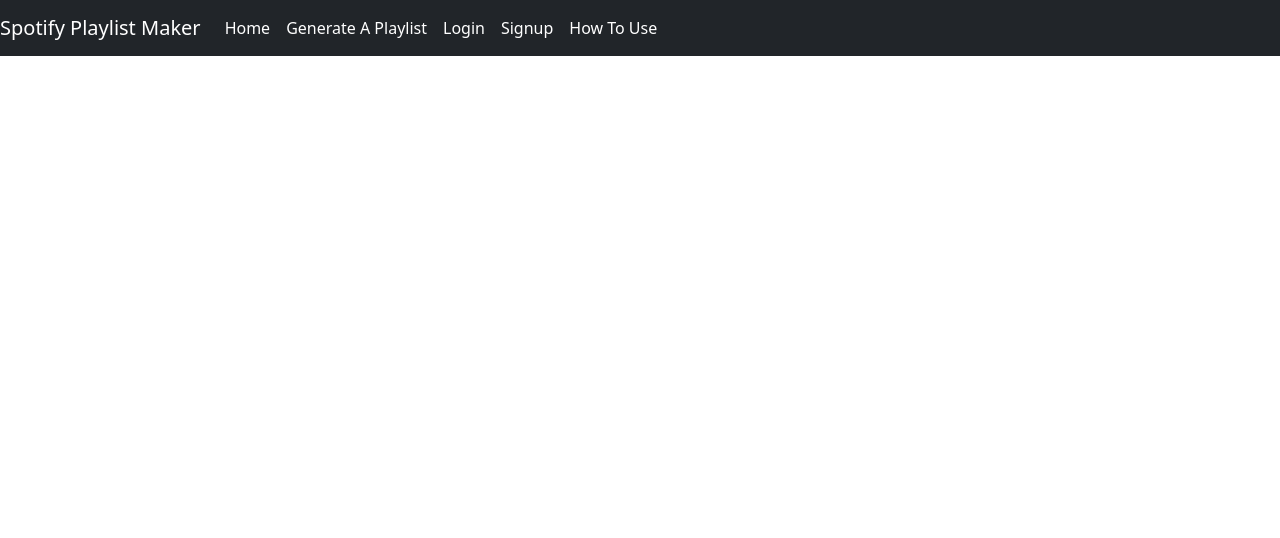
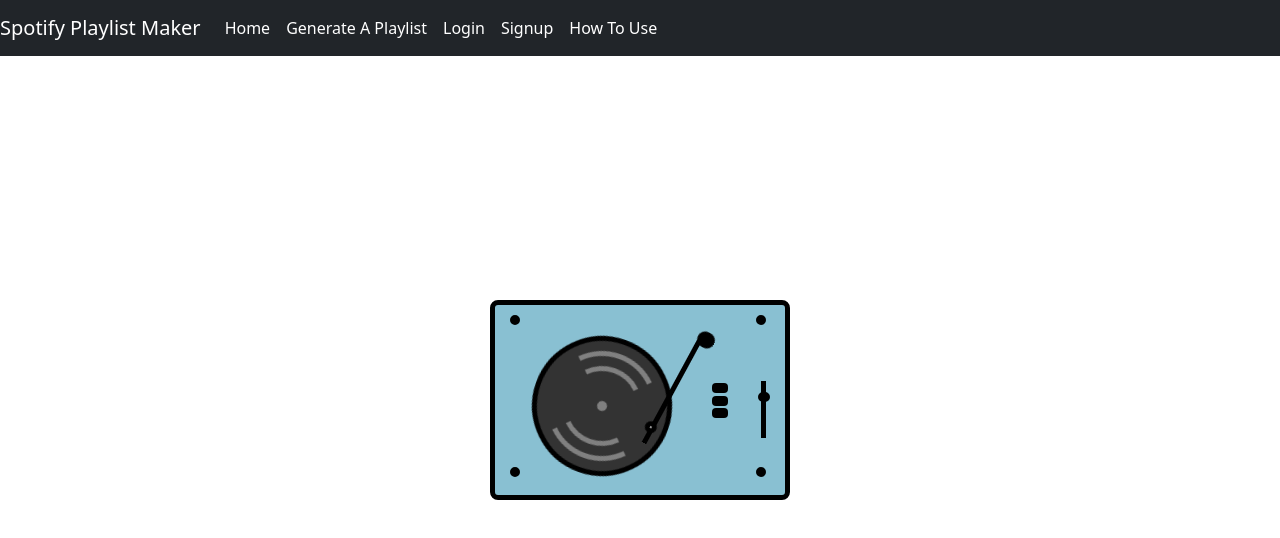
Before and after one commit to MichaelAngamarca/418Project, a React (Create React App) app: page / in a window 1280 px wide. Shown: the top 538 px of the page. Built offline with nearby package versions, Linux system fonts and the light colour scheme.

Commit message:
Added New Spotify AUth

```diff
--- a/src/GeneratePlaylist/GeneratePlaylist.js
+++ b/src/GeneratePlaylist/GeneratePlaylist.js
@@ -1,11 +1,49 @@
-import React from 'react'
+import React from "react";
+import { useEffect } from "react";
+const CLIENT_ID = "7e8604cda2934a38874eeb19205ec10e";
+const SPOTIFY_AUTHORIZE_ENDPOINT = "http://accounts.spotify.com/authorize";
+const REDIRECT_URI = "http://localhost:3000/generateplaylist";
+const SCOPES = [
+  "playlist-modify-public",
+  "playlist-modify-private",
+  "playlist-read-private",
+  "playlist-read-collaborative",
+];
+const SPACE_DELIMITER = "%20";
+const SCOPES_URL_PARAM = SCOPES.join(SPACE_DELIMITER);
 
+const getReturnedParamsFromSpotifyAuth = (hash) => {
+  const stringAfterHash = hash.substring(1);
+  const paramsInUrl = stringAfterHash.split("&");
+  const paramsSplitUp = paramsInUrl.reduce((accumulator, currentValue) => {
+    const [key, value] = currentValue.split("=");
+    accumulator[key] = value;
+    return accumulator;
+  }, {});
+  return paramsSplitUp; // Add this line to return the result
+};
 const GeneratePlaylist = () => {
+  useEffect(() => {
+    if (window.location.hash) {
+      const { access_token, expires_in, token_type } =
+        getReturnedParamsFromSpotifyAuth(window.location.hash);
+      localStorage.clear();
+      localStorage.setItem("accessToken", access_token);
+      localStorage.setItem("tokenType", token_type);
+      localStorage.setItem("expiresIn", expires_in);
+      console.log({ expires_in });
+    }
+  });
+
+  const handleLogin = () => {
+    window.location = `${SPOTIFY_AUTHORIZE_ENDPOINT}?client_id=${CLIENT_ID}&redirect_uri=${REDIRECT_URI}&scope=${SCOPES_URL_PARAM}&response_type=token&show_dialog=true`;
+  };
   return (
-    <div>
-        <h></h>
+    <div className="container">
+      <h1>Generate Playlist</h1>
+      <button onClick={handleLogin}>Login With Spotify</button>
     </div>
-  )
-}
+  );
+};
 
-export default GeneratePlaylist
+export default GeneratePlaylist;
--- /dev/null
+++ b/src/HomePage/Homepage.css
@@ -0,0 +1,216 @@
+body {
+  background-color: #ededed;
+}
+
+.record-player {
+  height: 200px;
+  width: 300px;
+  position: absolute;
+  top: 50%;
+  left: 50%;
+  transform: translate(-50%, -50%);
+}
+
+.base {
+  background-color: #89c0d2;
+  border: 5px solid black;
+  height: 100%;
+  width: 100%;
+  border-radius: 8px;
+  position: absolute;
+}
+
+.base__screw {
+  position: absolute;
+  display: inline-block;
+  height: 10px;
+  width: 10px;
+  background-color: #fff;
+  border: 5px solid black;
+  border-radius: 100%;
+}
+
+.base__screw:nth-child(1) {
+  top: 5%;
+  left: 5%;
+}
+
+.base__screw:nth-child(2) {
+  top: 85%;
+  left: 5%;
+}
+
+.base__screw:nth-child(3) {
+  left: 90%;
+  top: 5%;
+}
+
+.base__screw:nth-child(4) {
+  left: 90%;
+  top: 85%;
+}
+
+.console {
+  width: 22%;
+  height: 30%;
+  position: relative;
+  top: 40%;
+  left: 74%;
+}
+
+.buttons {
+  float: left;
+  width: 25%;
+  height: 60%;
+}
+
+.button {
+  width: 100%;
+  height: 20%;
+  margin: 15%;
+  border: 5px solid black;
+  background-color: white;
+  border-radius: 4px;
+}
+
+.volume {
+  float: right;
+  border-left: 5px solid black;
+  height: 100%;
+  width: 20%;
+}
+
+.volume:before {
+  content: "";
+  position: absolute;
+  top: 20%;
+  right: 5%;
+  width: 12px;
+  border: 5px solid black;
+  border-radius: 5px;
+}
+
+.record {
+  position: relative;
+  top: 18%;
+  left: 14%;
+  background-color: #333;
+  border: 5px solid black;
+  height: 140px;
+  width: 140px;
+  border-radius: 100%;
+  animation: rotate 18s linear infinite;
+}
+
+.record__line {
+  position: absolute;
+  top: 50%;
+  left: 50%;
+  transform: translate(-50%, -50%);
+  border-left: gray 5px solid;
+  border-right: gray 5px solid;
+  border-top: transparent 5px solid;
+  border-bottom: transparent 5px solid;
+  border-radius: 100%;
+}
+
+.record__line-1 {
+  height: 110px;
+  width: 110px;
+}
+
+.record__line-2 {
+  height: 80px;
+  width: 80px;
+}
+
+.record__hole {
+  position: absolute;
+  top: 50%;
+  left: 50%;
+  transform: translate(-50%, -50%);
+  background-color: gray;
+  height: 10px;
+  width: 10px;
+  border-radius: 100%;
+}
+
+.arm {
+  position: relative;
+  top: -100%;
+  left: 22%;
+  animation: tilt 18s linear infinite;
+  height: 100%;
+  width: 100%;
+  transform: rotate(20deg);
+}
+
+.arm__top {
+  position: absolute;
+  top: 50%;
+  left: 50%;
+  height: 8%;
+  width: 6%;
+  border-radius: 10px;
+  background-color: black;
+  transform: translate(-50%, -50%);
+  border: 5px solid black;
+}
+
+.arm__middle {
+  position: absolute;
+  top: 50%;
+  left: -51%;
+  width: 100%;
+  height: 60%;
+  border-right: 5px solid black;
+}
+
+.arm__bottom {
+  position: absolute;
+  top: 98%;
+  left: 46%;
+  height: 6%;
+  width: 4%;
+  border-radius: 6px;
+  border: 5px solid black;
+  background-color: #ccc;
+  animation: bump 1s linear infinite;
+}
+
+@keyframes rotate {
+  to {
+    transform: rotate(360deg);
+  }
+}
+
+@keyframes tilt {
+  90% {
+    transform: rotate(45deg);
+  }
+}
+
+@keyframes bump {
+  50% {
+    transform: translate(-1px, 1px);
+  }
+}
+
+.credit {
+  position: fixed;
+  bottom: 2%;
+  right: 2%;
+  font-family: "Lato", sans-serif;
+  text-transform: uppercase;
+  font-size: 0.7em;
+  color: #282a37;
+}
+
+.credit__link {
+  text-decoration: none;
+  color: #89c0d2;
+}
+
+.fa-heart {
+  color: #f57256;
+}
--- a/src/HomePage/Homepage.js
+++ b/src/HomePage/Homepage.js
@@ -1,7 +1,36 @@
 import React from "react";
+import "./Homepage.css"; // Import CSS for record player animation
 
 const Homepage = () => {
   return (
+    <>
+      <div className="record-player">
+        <div className="base">
+          <div className="base__screw"></div>
+          <div className="base__screw"></div>
+          <div className="base__screw"></div>
+          <div className="base__screw"></div>
+          <div className="console">
+            <div className="buttons">
+              <div className="button"></div>
+              <div className="button"></div>
+              <div className="button"></div>
+            </div>
+            <div className="volume"></div>
+          </div>
+        </div>
+        <div className="record">
+          <div className="record__line record__line-1"></div>
+          <div className="record__line record__line-2"></div>
+          <div className="record__hole"></div>
+        </div>
+        <div className="arm">
+          <div className="arm__top"></div>
+          <div className="arm__middle"></div>
+          <div className="arm__bottom"></div>
+        </div>
+      </div>
+
       <nav className="navbar navbar-expand-lg navbar-light bg-dark">
         <a className="navbar-brand text-white" href="/public">
           Spotify Playlist Maker
@@ -22,7 +51,10 @@ const Homepage = () => {
             <a className="nav-item nav-link text-white active" href="/">
               Home
             </a>
-          <a className="nav-item nav-link text-white" href="/generateplaylist">
+            <a
+              className="nav-item nav-link text-white"
+              href="/generateplaylist"
+            >
               Generate A Playlist
             </a>
             <a className="nav-item nav-link text-white" href="/login">
@@ -37,6 +69,7 @@ const Homepage = () => {
           </div>
         </div>
       </nav>
+    </>
   );
 };
 
--- a/src/Login/Login.js
+++ b/src/Login/Login.js
@@ -20,7 +20,6 @@ const Login = () => {
       })
       .then((res) => {
         alert("Login Successful!");
-        window.location.href = "http://localhost:5001/login";
       })
       .catch((err) => {
         alert(err.response.data.message || "Error In Login");
@@ -42,7 +41,8 @@ const Login = () => {
   };
 
   return (
-    <><nav className="navbar navbar-expand-lg navbar-light bg-dark">
+    <>
+      <nav className="navbar navbar-expand-lg navbar-light bg-dark">
         <a className="navbar-brand text-white" href="/public">
           Spotify Playlist Maker
         </a>
@@ -62,7 +62,10 @@ const Login = () => {
             <a className="nav-item nav-link text-white active" href="/">
               Home
             </a>
-          <a className="nav-item nav-link text-white" href="/generateplaylist">
+            <a
+              className="nav-item nav-link text-white"
+              href="/generateplaylist"
+            >
               Generate A Playlist
             </a>
             <a className="nav-item nav-link text-white" href="/login">
@@ -76,7 +79,8 @@ const Login = () => {
             </a>
           </div>
         </div>
-    </nav><div className="container d-flex justify-content-center align-items-center vh-100">
+      </nav>
+      <div className="container d-flex justify-content-center align-items-center vh-100">
         <form
           className="p-4 bg-light rounded shadow"
           style={{ maxWidth: "400px", width: "100%" }}
@@ -95,7 +99,8 @@ const Login = () => {
               value={loginValues.userID} // Bind to state
               onChange={handleInputChange} // Handle changes
               placeholder="Enter your username"
-              required />
+              required
+            />
           </div>
           <div className="mb-3">
             <label htmlFor="password" className="form-label">
@@ -109,7 +114,8 @@ const Login = () => {
               value={loginValues.password} // Bind to state
               onChange={handleInputChange} // Handle changes
               placeholder="Enter your password"
-              required />
+              required
+            />
           </div>
           <div className="d-flex justify-content-between">
             <button type="submit" className="btn btn-primary">
@@ -124,7 +130,8 @@ const Login = () => {
             </button>
           </div>
         </form>
-      </div></>
+      </div>
+    </>
   );
 };
 
```
Also changed, not shown: 1 other file (tests, documents, lock files or other folders). Lines whose indentation alone changed are shown as unchanged.
